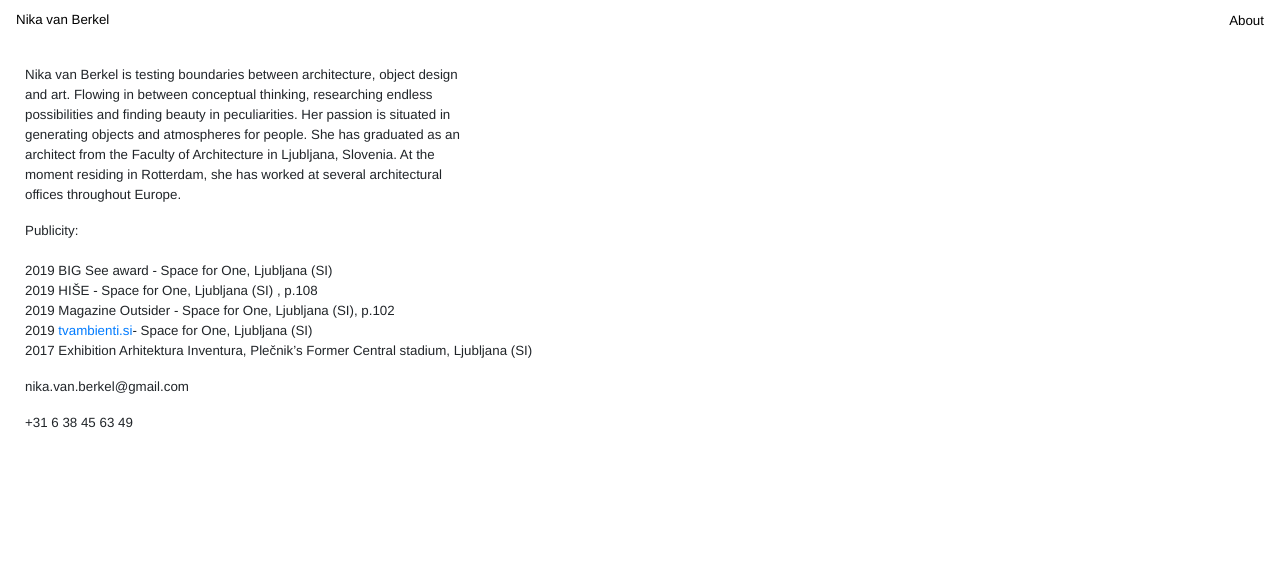
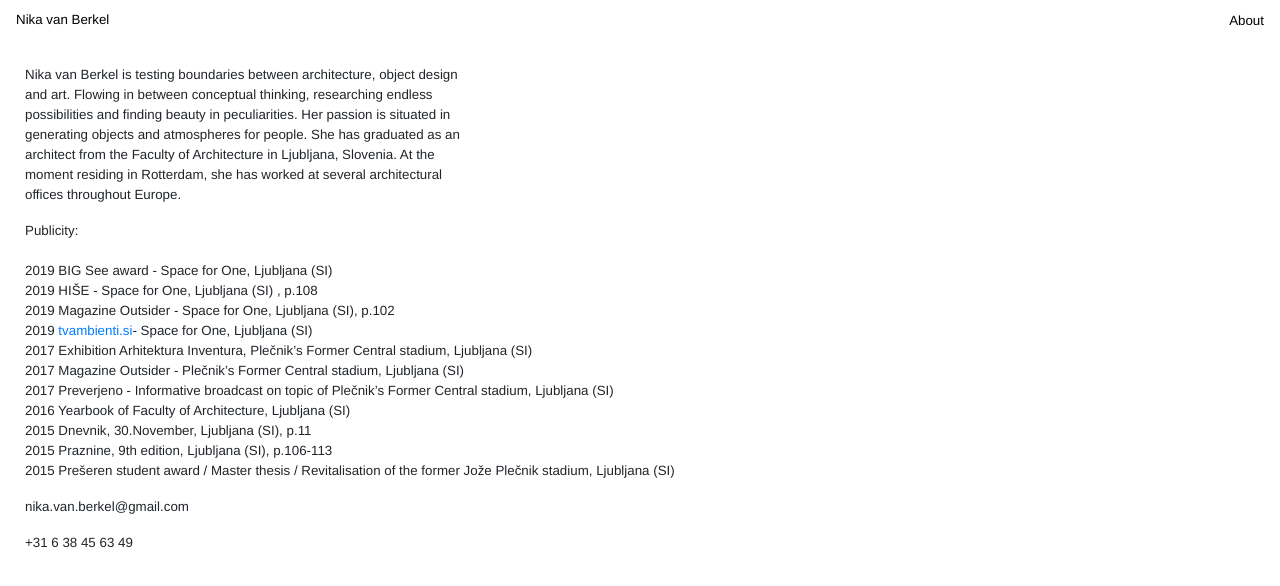
Before and after one commit to Junoburger/Nikavanberkel, a React (Create React App) app: page /about in a window 1280 px wide. Shown: the top 586 px of the page. Built offline with nearby package versions, Linux system fonts and the light colour scheme.

Commit message:
Edit about section

```diff
--- a/src/components/Bio/Bio.jsx
+++ b/src/components/Bio/Bio.jsx
@@ -29,7 +29,18 @@ export const Bio = (props) => {
           <li>
             2017 Exhibition Arhitektura Inventura, Plečnik’s Former Central stadium, Ljubljana (SI)
           </li>
-          <li></li>
+          <li>2017 Magazine Outsider - Plečnik’s Former Central stadium, Ljubljana (SI)</li>
+          <li>
+            2017 Preverjeno - Informative broadcast on topic of Plečnik’s Former Central stadium,
+            Ljubljana (SI)
+          </li>
+          <li>2016 Yearbook of Faculty of Architecture, Ljubljana (SI)</li>
+          <li>2015 Dnevnik, 30.November, Ljubljana (SI), p.11</li>
+          <li>2015 Praznine, 9th edition, Ljubljana (SI), p.106-113</li>
+          <li>
+            2015 Prešeren student award / Master thesis / Revitalisation of the former Jože Plečnik
+            stadium, Ljubljana (SI)
+          </li>
         </ul>
         <p>nika.van.berkel@gmail.com</p>
         <p>+31 6 38 45 63 49</p>
```
